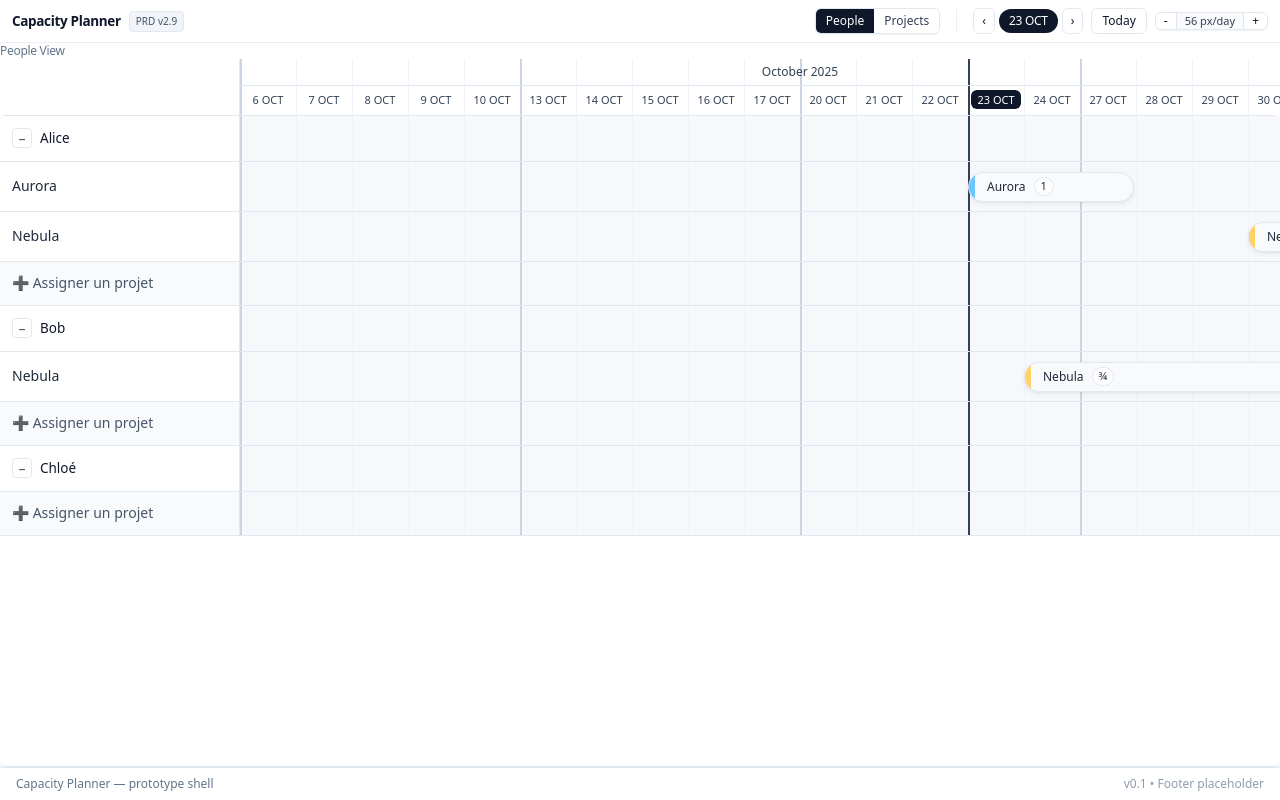
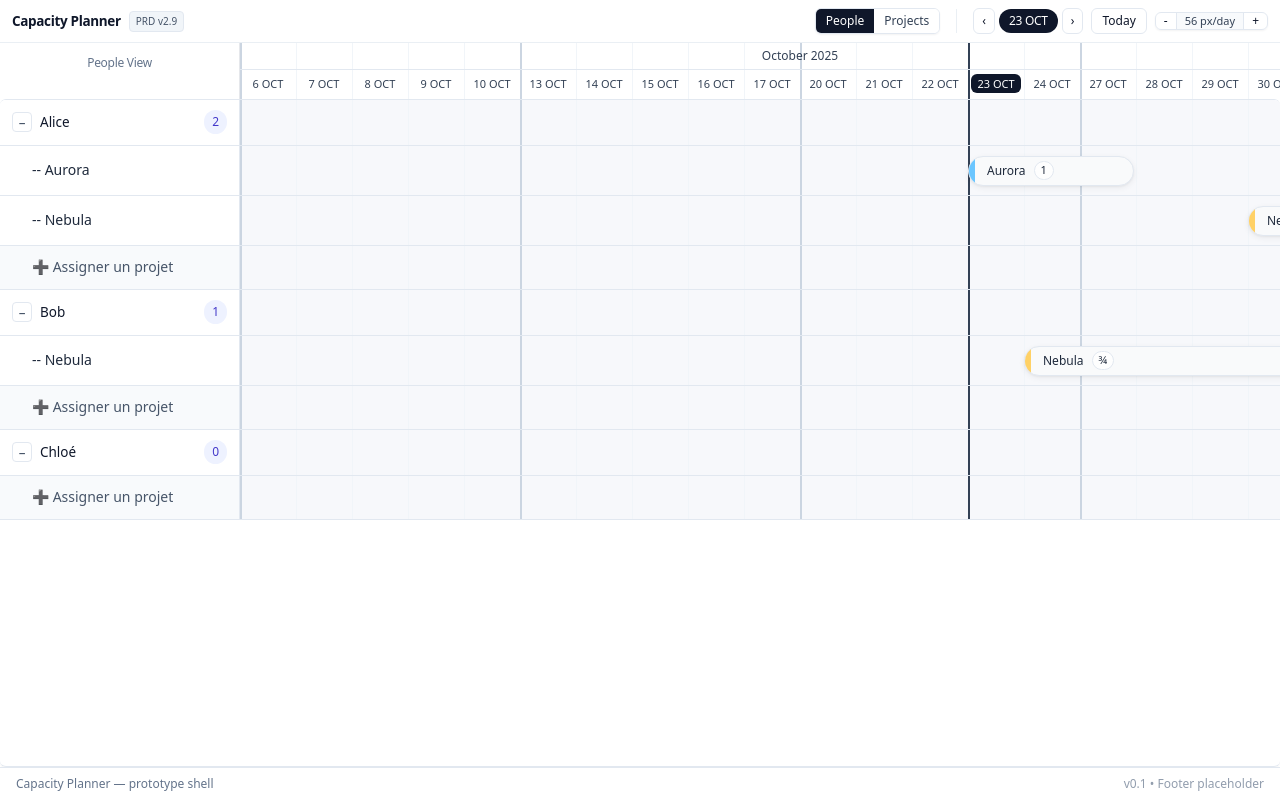
Before and after one commit to omniflow-oss/of-planner, a Nuxt app: page / in a window 1280 px wide. Shown: the top 800 px of the page. Built offline with nearby package versions, Linux system fonts and the light colour scheme.

Commit message:
fix some styles

```diff
--- a/components/Timeline.vue
+++ b/components/Timeline.vue
@@ -1,13 +1,12 @@
 <template>
   <div class="flex-1 w-full flex flex-col">
-    <div class="flex items-center justify-between">
-      <div class="text-xs text-slate-500 tracking-tight">{{ view.mode === 'person' ? 'People View' : 'Project View' }}</div>
-    </div>
     <!-- Header rows: Month+Year (top) / Day (bottom) (right only) -->
     <div class="grid" style="grid-template-columns: 240px 1fr;">
       <!-- Left placeholders to match 2 header rows: month+year / day -->
       <div class="flex flex-col border-r">
-        <div class="py-1"></div>
+        <div class="py-3 px-3 text-center">
+          <div class="text-xs text-slate-500 tracking-tight">{{ view.mode === 'person' ? 'People View' : 'Project View' }}</div>
+        </div>
         <div class="py-1.5"></div>
       </div>
       <div class="relative">
--- a/components/internal/LeftPaneCell.vue
+++ b/components/internal/LeftPaneCell.vue
@@ -1,7 +1,7 @@
 <template>
   <div
     :class="[
-      'flex items-center gap-2 h-full px-3 py-2 text-sm',
+      'flex items-center gap-2 h-full px-3 pl-8 py-2 text-sm',
       isAdd ? 'text-slate-600 bg-slate-50 hover:bg-slate-100 cursor-pointer' : 'text-slate-800'
     ]"
     @click="$emit('click')"
@@ -9,7 +9,7 @@
     <!-- <div v-if="isAdd" class="shrink-0 inline-flex items-center justify-center w-5 h-5 rounded border border-slate-300 text-slate-700">+</div> -->
     <div class="min-w-0">
       <div class="truncate font-medium">{{ title }}</div>
-      <div v-if="subtitle" class="truncate text-[11px] text-slate-500">{{ subtitle }}</div>
+      <div v-if="subtitle" class="truncate text-[11px] text-slate-500"> {{ subtitle }}</div>
     </div>
     <slot />
   </div>
--- a/components/internal/RowGroup.vue
+++ b/components/internal/RowGroup.vue
@@ -3,7 +3,8 @@
     <!-- Group header row -->
     <div class="px-3 py-2 border-b border-r pane-border font-medium flex items-center gap-2 sticky left-0 z-10 bg-white">
       <button class="w-5 h-5 grid place-items-center rounded border border-slate-200 text-slate-600 hover:bg-slate-50" @click="expanded = !expanded">{{ expanded ? '–' : '+' }}</button>
-      <span>{{ label }}</span>
+      <span>{{ label }}  </span>
+      <span class="ml-auto inline-flex items-center rounded-xl bg-indigo-50 px-2 py-1 text-xs font-medium text-indigo-700 inset-ring inset-ring-indigo-700/10">{{ itemCount }}</span>
     </div>
     <div class="relative border-b border-r pane-border timeline-bg" :style="{ height: headerHeight+'px', width: timelineWidth+'px' }">
       <GridOverlay :days="days" :pxPerDay="pxPerDay" :offsets="dayOffsets" :weekStarts="weekStarts" />
@@ -16,7 +17,7 @@
       <div class="border-b border-r pane-border sticky left-0 z-10 bg-white" :style="{ height: rowHeights.get(sr.key)+'px' }">
         <LeftPaneCell
           :is-add="isAddRow(sr)"
-          :title="isAddRow(sr) ? cleanAddLabel(sr.label) : sr.label"
+          :title="isAddRow(sr) ? cleanAddLabel(sr.label) : '-- ' + sr.label"
           @click="isAddRow(sr) && $emit('createFromSidebar', sr)"
         />
       </div>
@@ -127,5 +128,10 @@ const headerAssignments = computed(() => {
 })
 const headerHeight = computed(() => Math.max(baseRowMin, 16 + headerLaneCount.value*30))
 
+// Count of projects or people (excluding the "add" row)
+const itemCount = computed(() => {
+  return props.subrows.filter(sr => !isAddRow(sr)).length
+})
+
 defineExpose({ rowHeights })
 </script>
```
